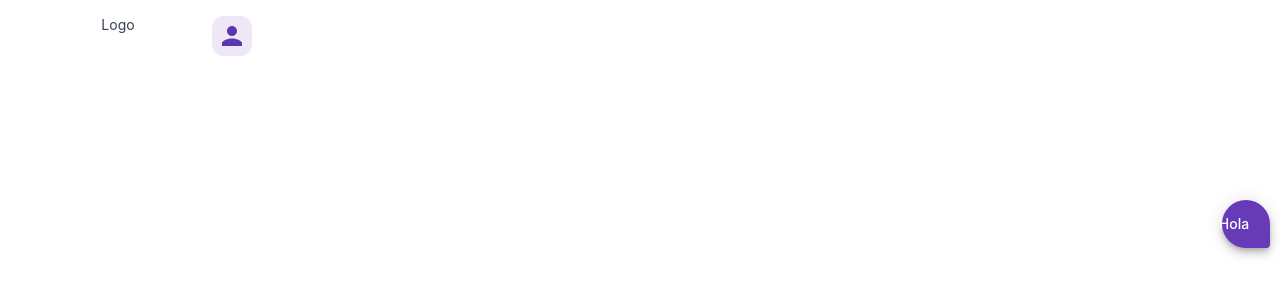
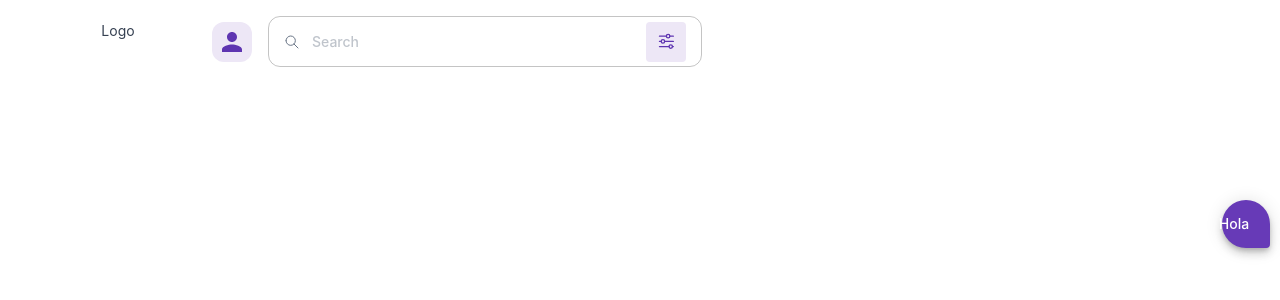
Before and after one commit to berrysoftwareservices/berry-e-commerce, a React (Vite) app: page / in a window 1280 px wide. Shown: the top 300 px of the page. Built offline with nearby package versions, Linux system fonts and the light colour scheme.

Commit message:
feat: 🎸 Add initial changes for search component

```diff
--- a/package.json
+++ b/package.json
@@ -22,8 +22,8 @@
     "@emotion/react": "^11.11.1",
     "@emotion/styled": "^11.11.0",
     "@mui/material": "^5.14.2",
-    "@tabler/icons": "^2.30.0",
     "@tabler/icons-react": "^2.30.0",
+    "material-ui-popup-state": "^5.0.9",
     "react": "^18.2.0",
     "react-dom": "^18.2.0",
     "react-perfect-scrollbar": "^1.5.8",
--- a/src/components/MainContainer/components/Header/Header.tsx
+++ b/src/components/MainContainer/components/Header/Header.tsx
@@ -1,11 +1,11 @@
 import { FC } from 'react';
 
-// material-ui
+// Material UI
 import { useTheme } from '@mui/material/styles';
 import { Avatar, Box, ButtonBase } from '@mui/material';
 
-// project imports
-// import SearchSection from './SearchSection';
+// Custom Components
+import { SearchSection } from './components/SearchSection/SearchSection';
 // import ProfileSection from './ProfileSection';
 // import NotificationSection from './NotificationSection';
 
@@ -59,7 +59,7 @@ export const Header: FC<HeaderProps> = ({ handleLeftDrawerToggle }) => {
       </Box>
 
       {/* header search */}
-      {/* <SearchSection /> */}
+      <SearchSection />
       <Box sx={{ flexGrow: 1 }} />
       <Box sx={{ flexGrow: 1 }} />
 
--- /dev/null
+++ b/src/components/MainContainer/components/Header/components/SearchSection/SearchSection.tsx
@@ -0,0 +1,188 @@
+import { FC } from 'react';
+import { useState } from 'react';
+
+// Material UI
+import { useTheme, styled } from '@mui/material/styles';
+import { Avatar, Box, ButtonBase, Card, Grid, InputAdornment, OutlinedInput, Popper } from '@mui/material';
+
+// third-party
+import PopupState, { bindPopper, bindToggle } from 'material-ui-popup-state';
+
+// assets
+import { IconAdjustmentsHorizontal, IconSearch, IconX } from '@tabler/icons-react';
+import { shouldForwardProp } from '@mui/system';
+import { Transitions } from '../../../../../Transitions/Transitions';
+
+// styles
+const PopperStyle = styled(Popper, { shouldForwardProp })(({ theme }) => ({
+  zIndex: 1100,
+  width: '99%',
+  top: '-55px !important',
+  padding: '0 12px',
+  [theme.breakpoints.down('sm')]: {
+    padding: '0 10px',
+  },
+}));
+
+const OutlineInputStyle = styled(OutlinedInput, { shouldForwardProp })(({ theme }) => ({
+  width: 434,
+  marginLeft: 16,
+  paddingLeft: 16,
+  paddingRight: 16,
+  '& input': {
+    background: 'transparent !important',
+    paddingLeft: '4px !important',
+  },
+  [theme.breakpoints.down('lg')]: {
+    width: 250,
+  },
+  [theme.breakpoints.down('md')]: {
+    width: '100%',
+    marginLeft: 4,
+    background: '#fff',
+  },
+}));
+
+const HeaderAvatarStyle = styled(Avatar, { shouldForwardProp })(({ theme }) => ({
+  // ...theme.typography.commonAvatar,
+  // ...theme.typography.mediumAvatar,
+  background: theme.palette.secondary.light,
+  color: theme.palette.secondary.dark,
+  '&:hover': {
+    background: theme.palette.secondary.dark,
+    color: theme.palette.secondary.light,
+  },
+}));
+
+interface MobileSearchProps {
+  value: string;
+  setValue: (value: string) => void;
+  // popupState: JSX.Element;
+}
+
+const MobileSearch: FC<MobileSearchProps> = ({ value, setValue }) => {
+  const theme = useTheme();
+
+  return (
+    <OutlineInputStyle
+      id="input-search-header"
+      value={value}
+      onChange={(e) => setValue(e.target.value)}
+      placeholder="Search"
+      startAdornment={
+        <InputAdornment position="start">
+          <IconSearch stroke={1.5} size="1rem" color={theme.palette.grey[500]} />
+        </InputAdornment>
+      }
+      endAdornment={
+        <InputAdornment position="end">
+          <ButtonBase sx={{ borderRadius: '12px' }}>
+            <HeaderAvatarStyle variant="rounded">
+              <IconAdjustmentsHorizontal stroke={1.5} size="1.3rem" />
+            </HeaderAvatarStyle>
+          </ButtonBase>
+          <Box sx={{ ml: 2 }}>
+            <ButtonBase sx={{ borderRadius: '12px' }}>
+              <Avatar
+                variant="rounded"
+                // sx={{
+                //   ...theme.typography.commonAvatar,
+                //   ...theme.typography.mediumAvatar,
+                //   background: theme.palette.orange.light,
+                //   color: theme.palette.orange.dark,
+                //   '&:hover': {
+                //     background: theme.palette.orange.dark,
+                //     color: theme.palette.orange.light,
+                //   },
+                // }}
+                // {...bindToggle(popupState)}
+              >
+                <IconX stroke={1.5} size="1.3rem" />
+              </Avatar>
+            </ButtonBase>
+          </Box>
+        </InputAdornment>
+      }
+      aria-describedby="search-helper-text"
+      inputProps={{ 'aria-label': 'weight' }}
+    />
+  );
+};
+
+// ==============================|| SEARCH INPUT ||============================== //
+
+export const SearchSection = () => {
+  const theme = useTheme();
+  const [value, setValue] = useState('');
+
+  return (
+    <>
+      <Box sx={{ display: { xs: 'block', md: 'none' } }}>
+        <PopupState variant="popper" popupId="demo-popup-popper">
+          {(popupState) => (
+            <>
+              <Box sx={{ ml: 2 }}>
+                <ButtonBase sx={{ borderRadius: '12px' }}>
+                  <HeaderAvatarStyle variant="rounded" {...bindToggle(popupState)}>
+                    <IconSearch stroke={1.5} size="1.2rem" />
+                  </HeaderAvatarStyle>
+                </ButtonBase>
+              </Box>
+              <PopperStyle {...bindPopper(popupState)} transition>
+                {({ TransitionProps }) => (
+                  <>
+                    <Transitions type="zoom" {...TransitionProps} sx={{ transformOrigin: 'center left' }}>
+                      <Card
+                        sx={{
+                          background: '#fff',
+                          [theme.breakpoints.down('sm')]: {
+                            border: 0,
+                            boxShadow: 'none',
+                          },
+                        }}
+                      >
+                        <Box sx={{ p: 2 }}>
+                          <Grid container alignItems="center" justifyContent="space-between">
+                            <Grid item xs>
+                              {/* TODO: solve this (Irving)*/}
+                              {/* <MobileSearch value={value} setValue={setValue} popupState={popupState} /> */}
+                              <MobileSearch value={value} setValue={setValue} />
+                            </Grid>
+                          </Grid>
+                        </Box>
+                      </Card>
+                    </Transitions>
+                  </>
+                )}
+              </PopperStyle>
+            </>
+          )}
+        </PopupState>
+      </Box>
+      <Box sx={{ display: { xs: 'none', md: 'block' } }}>
+        <OutlineInputStyle
+          id="input-search-header"
+          value={value}
+          onChange={(e) => setValue(e.target.value)}
+          placeholder="Search"
+          startAdornment={
+            <InputAdornment position="start">
+              <IconSearch stroke={1.5} size="1rem" color={theme.palette.grey[500]} />
+            </InputAdornment>
+          }
+          endAdornment={
+            <InputAdornment position="end">
+              <ButtonBase sx={{ borderRadius: '12px' }}>
+                <HeaderAvatarStyle variant="rounded">
+                  <IconAdjustmentsHorizontal stroke={1.5} size="1.3rem" />
+                </HeaderAvatarStyle>
+              </ButtonBase>
+            </InputAdornment>
+          }
+          aria-describedby="search-helper-text"
+          inputProps={{ 'aria-label': 'weight' }}
+        />
+      </Box>
+    </>
+  );
+};
--- /dev/null
+++ b/src/components/Transitions/Transitions.tsx
@@ -0,0 +1,100 @@
+import { forwardRef, FC } from 'react';
+
+// Material UI
+import { Collapse, Fade, Box, Grow, Slide, Zoom } from '@mui/material';
+import { SxProps, Theme } from '@mui/material/styles';
+
+interface TransitionProps {
+  children: JSX.Element;
+  type?: 'grow' | 'fade' | 'collapse' | 'slide' | 'zoom';
+  position?: 'top-left' | 'top-right' | 'top' | 'bottom-left' | 'bottom-right' | 'bottom';
+  direction?: 'up' | 'down' | 'left' | 'right';
+  sx?: SxProps<Theme>;
+}
+
+export const Transitions: FC<TransitionProps> = forwardRef(
+  ({ children, position = 'top-left', type = 'grow', direction = 'up', ...others }, ref) => {
+    let positionSX = {
+      transformOrigin: '0 0 0',
+    };
+
+    switch (position) {
+      case 'top-right':
+        positionSX = {
+          transformOrigin: 'top right',
+        };
+        break;
+      case 'top':
+        positionSX = {
+          transformOrigin: 'top',
+        };
+        break;
+      case 'bottom-left':
+        positionSX = {
+          transformOrigin: 'bottom left',
+        };
+        break;
+      case 'bottom-right':
+        positionSX = {
+          transformOrigin: 'bottom right',
+        };
+        break;
+      case 'bottom':
+        positionSX = {
+          transformOrigin: 'bottom',
+        };
+        break;
+      case 'top-left':
+      default:
+        positionSX = {
+          transformOrigin: '0 0 0',
+        };
+        break;
+    }
+
+    return (
+      <Box ref={ref}>
+        {type === 'grow' && (
+          <Grow {...others}>
+            <Box sx={positionSX}>{children}</Box>
+          </Grow>
+        )}
+        {type === 'collapse' && (
+          <Collapse {...others} sx={positionSX}>
+            {children}
+          </Collapse>
+        )}
+        {type === 'fade' && (
+          <Fade
+            {...others}
+            timeout={{
+              appear: 500,
+              enter: 600,
+              exit: 400,
+            }}
+          >
+            <Box sx={positionSX}>{children}</Box>
+          </Fade>
+        )}
+        {type === 'slide' && (
+          <Slide
+            {...others}
+            timeout={{
+              appear: 0,
+              enter: 400,
+              exit: 200,
+            }}
+            direction={direction}
+          >
+            <Box sx={positionSX}>{children}</Box>
+          </Slide>
+        )}
+        {type === 'zoom' && (
+          <Zoom {...others}>
+            <Box sx={positionSX}>{children}</Box>
+          </Zoom>
+        )}
+      </Box>
+    );
+  },
+);
```
Also changed, not shown: 1 other file (tests, documents, lock files or other folders).
